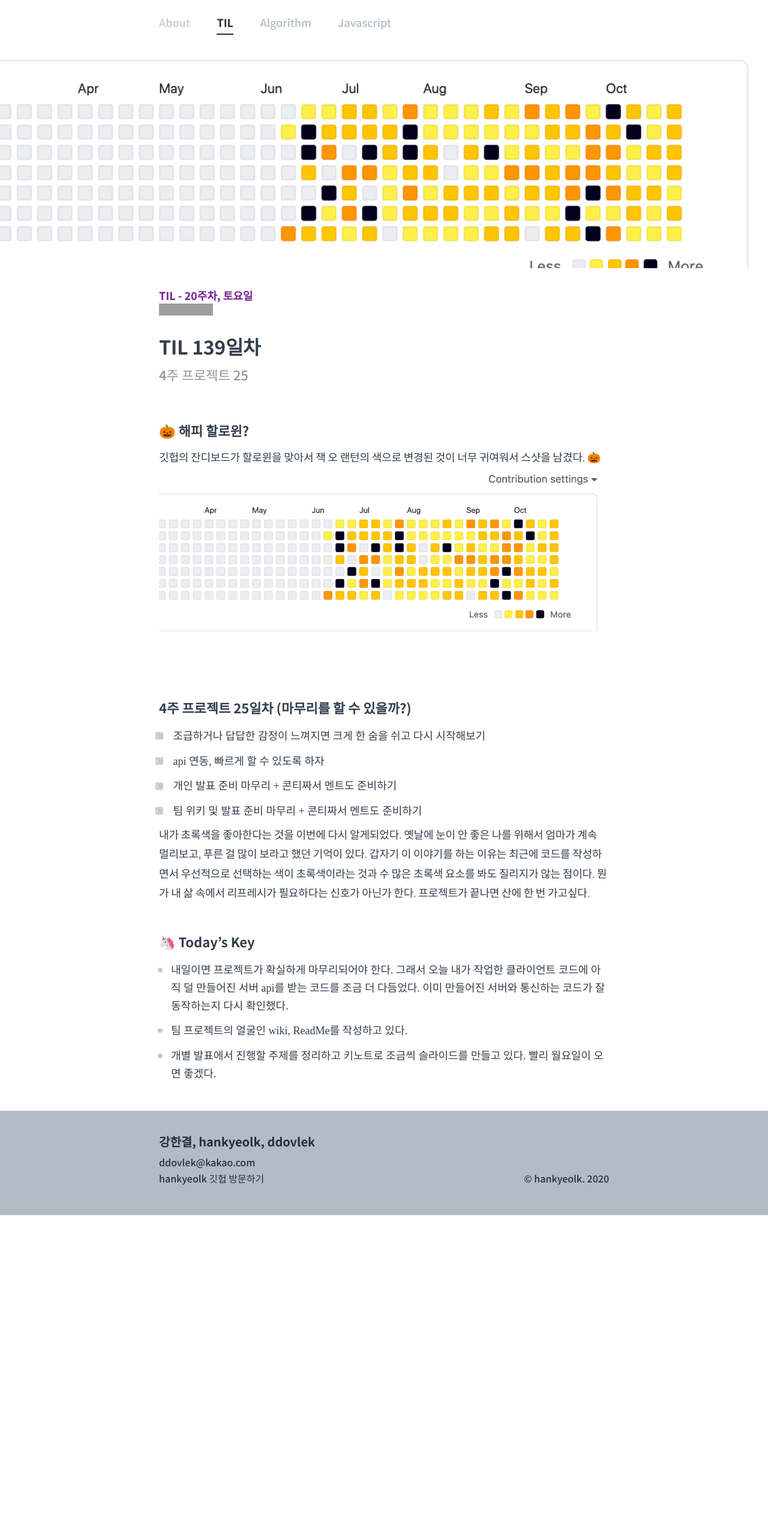
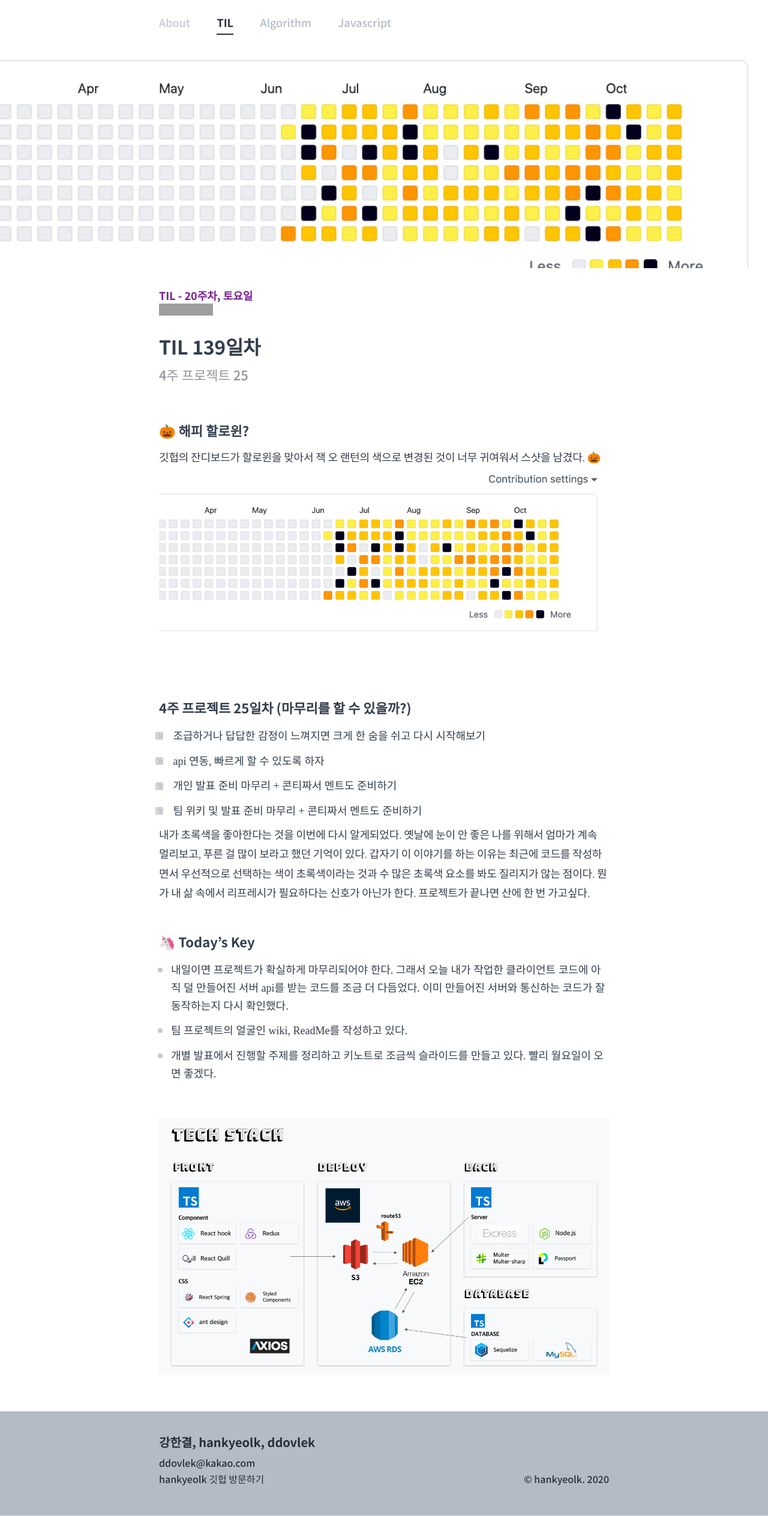
Before and after one commit to hankyeolk/hankyeolk.github.io, a Jekyll site: the page built from TIL/139_2020.10.31.md, in a window 1280 px wide. Shown: the whole page at 60% size. Built offline with Jekyll 4.4.1, drawn with Linux system fonts in a browser that asks for light colours; some web fonts are replaced; before the commit the page ends 2026 px from its top, so only the background shows below that; grey boxes are pictures that could not be loaded.

Commit message:
til update

```diff
--- a/TIL/139_2020.10.31.md
+++ b/TIL/139_2020.10.31.md
@@ -32,3 +32,7 @@
 - 내일이면 프로젝트가 확실하게 마무리되어야 한다. 그래서 오늘 내가 작업한 클라이언트 코드에 아직 덜 만들어진 서버 api를 받는 코드를 조금 더 다듬었다. 이미 만들어진 서버와 통신하는 코드가 잘 동작하는지 다시 확인했다.
 - 팀 프로젝트의 얼굴인 wiki, ReadMe를 작성하고 있다.
 - 개별 발표에서 진행할 주제를 정리하고 키노트로 조금씩 슬라이드를 만들고 있다. 빨리 월요일이 오면 좋겠다.
+
+<br />
+
+![pily 프로젝트 이미지](./pily-techstack.png)
```
Also changed, not shown: TIL/pily-techstack.png (added).
